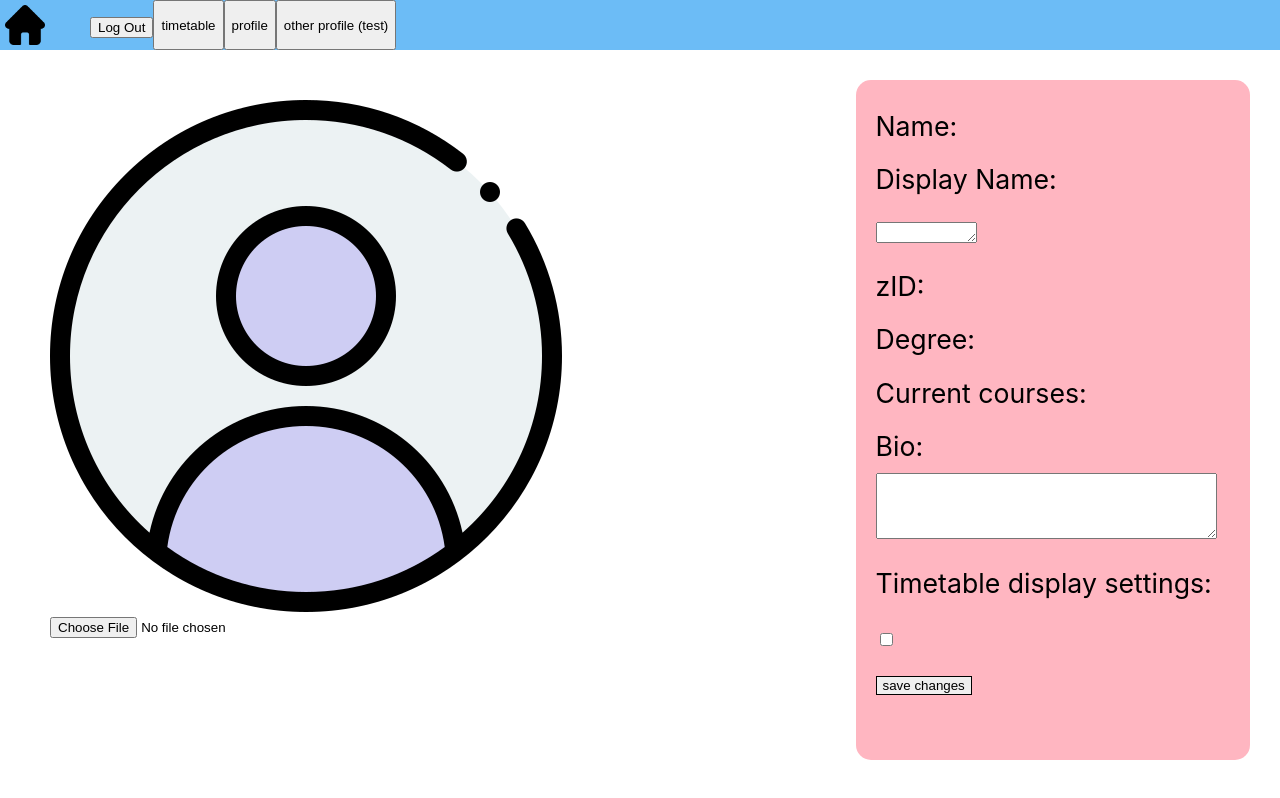
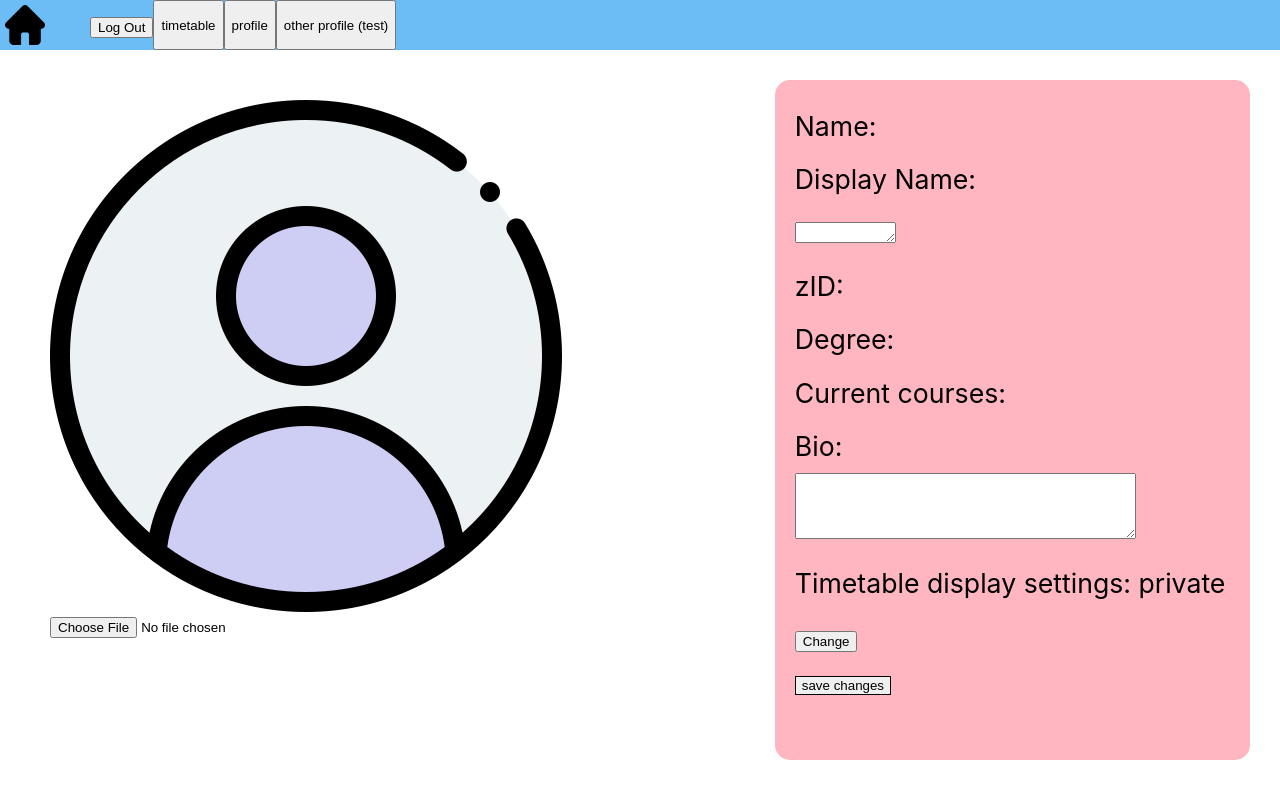
Before and after one commit to RyderAU/capstone-project, a React (Create React App) app in the folder frontend/: page /dashboard/profile in a window 1280 px wide. Built offline with nearby package versions, Linux system fonts and the light colour scheme; no server answers.

Commit message:
Timetable privacy

```diff
--- a/frontend/src/components/Profile.jsx
+++ b/frontend/src/components/Profile.jsx
@@ -14,10 +14,7 @@ const Profile = () => {
   const [displayName, setDisplayName] = context.displayName;
   const [bio, setBio] = useState("");
   const [profilePic, setProfilePic] = useState("");
-  const [timetablePublicity, setTimetablePublicity] = context.timetablePublicity;
-  const [checked, setChecked] = useState(false);
-
-  console.log('timetable publicity is ' + timetablePublicity);
+  const [timetablePublicity, setTimetablePublicity] = useState(0);
 
   React.useEffect(() => {
     // get profile info
@@ -32,14 +29,10 @@ const Profile = () => {
     setDetails(res.data);
     setDisplayName(res.data.username);
     setBio(res.data.bio);
-    timetablePublicity ? setChecked(true) : setChecked(false);
+    setTimetablePublicity(res.data.timetable_publicity);
   };
 
   const saveChanges = () => {
-    console.log(`display name is ${displayName}`);
-    console.log(`bio name is ${bio}`);
-    console.log(`checked is ${checked}`);
-    checked ? setTimetablePublicity(1) : setTimetablePublicity(0);
     axios
       .post(`${url}/dashboard/profile`, {
         token: token,
@@ -56,17 +49,19 @@ const Profile = () => {
   };
 
   const handleDisplayChange = (e) => {
-    console.log(`new display value is ${e.target.value}`);
     setDisplayName(e.target.value);
   };
 
   const handleBioChange = (e) => {
-    console.log(`new bio value is ${e.target.value}`);
     setBio(e.target.value);
   };
 
   const handlePublicityChange = () => {
-    setChecked(!checked);
+    if (timetablePublicity == 0) {
+      setTimetablePublicity(1);
+    } else {
+      setTimetablePublicity(0);
+    }
   }
 
   const uploadImage = async (e) => {
@@ -152,7 +147,7 @@ const Profile = () => {
           </div>
         </div>
         <div className="title">
-          Timetable display settings: <input type="checkbox" defaultChecked={timetablePublicity ? true : false} onChange={handlePublicityChange}/>
+          Timetable display settings: {timetablePublicity ? 'public' : 'private'} <button onClick={handlePublicityChange}>Change</button>
         </div>
         <button className="save-changes-button" onClick={saveChanges}>
           save changes
```
